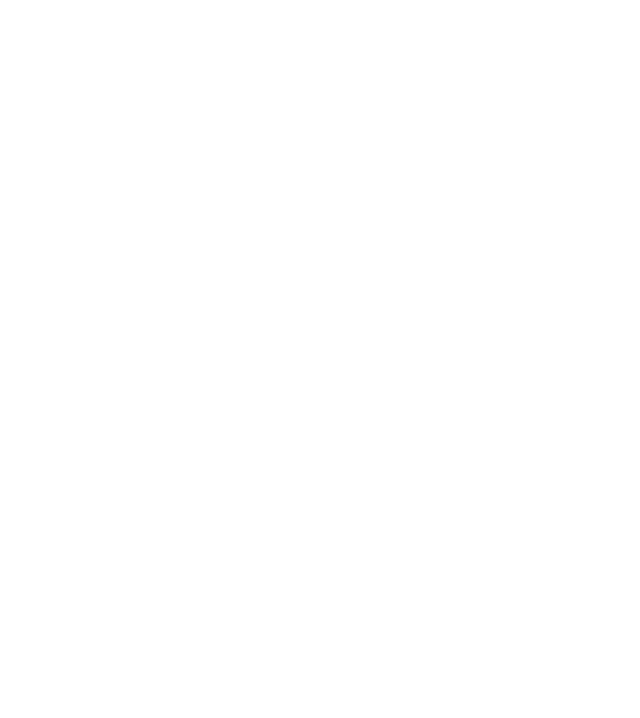
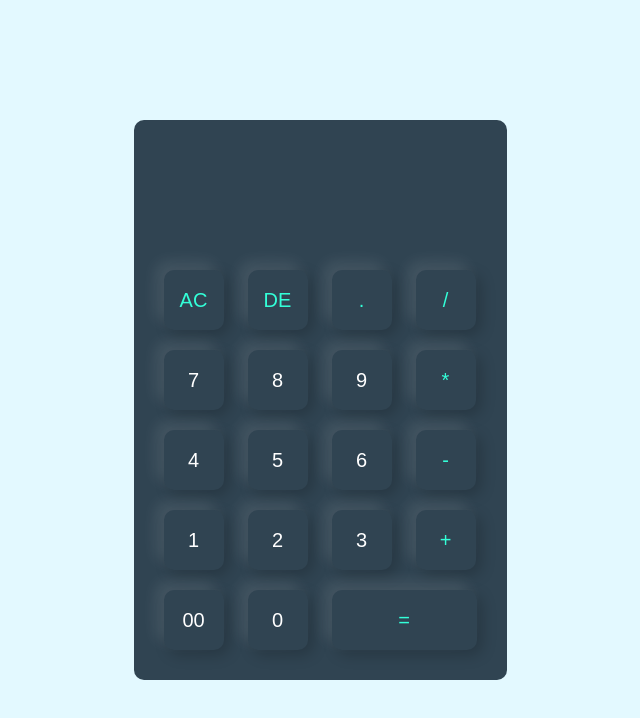
Before and after one commit to KhetrabasiReddy/simple-calculator, a plain HTML site: page index.html in a window 1280 px wide. Shown: the whole page, without its empty margins (320-960 px from the left). Drawn offline with Linux system fonts and the light colour scheme.

Commit message:
completed the calculator

```diff
--- a/assets/script.js
+++ b/assets/script.js
@@ -1 +1,13 @@
 console.log('Connect me on %cLinkedIn\n','color:#0077B5;font-size:2rem;text-shadow:3px 1px black;','https://www.linkedin.com/in/khetrabasi-reddy-b0ba77224/')
+
+const clickSound = new Audio('../assets/mouse-click-sound.mp3');
+clickSound.preload = 'auto';
+
+document.querySelectorAll('.inputs').forEach((input) => {
+    input.addEventListener('click', () => {
+        if (!clickSound.paused) {
+            clickSound.currentTime = 0;
+        }
+        clickSound.play();
+    });
+});
--- a/assets/style.css
+++ b/assets/style.css
@@ -3,3 +3,56 @@
     padding:0;
     box-sizing: border-box;
 }
+.container{
+    width:100%;
+    height: 100vh;
+    background-color:#e3f9ff ;
+    display: flex;
+    align-items: center;
+    justify-content: center;
+}
+.calculator{
+    background-color:#304452;
+    padding: 20px;
+    border-radius: 10px;
+    min-width: max-content;
+    min-height: max-content;
+}
+.calculator form input {
+    border: 0;
+    outline: 0;
+    width: 60px;
+    height: 60px;
+    border-radius: 10px;
+    box-shadow: -8px -8px 15px rgba(255, 255, 255, 0.1),
+                5px 5px 15px rgba(0,0,0,0.2);
+    background-color: transparent;
+    font-size: 20px;
+    color: #fff;
+    cursor: pointer;
+    margin: 10px;
+    transition: box-shadow 200ms ease-in-out;
+    &:active{
+        box-shadow: 8px 8px 15px rgba(255, 255, 255, 0.1),
+        -5px -5px 15px rgba(0,0,0,0.2);
+    }
+}
+.calculator .display{
+    display: flex;
+    justify-content: flex-end;
+    margin: 20px 0;
+}
+.calculator .display input{
+    text-align: right;
+    flex:1;
+    font-size: 45px;
+    box-shadow:none;
+    pointer-events: none;
+}
+
+.calculator form input.equal{
+    width: 145px;
+}
+.calculator form input.operator{
+    color: #33ffd8;
+}
--- a/index.html
+++ b/index.html
@@ -5,9 +5,49 @@
     <meta name="viewport" content="width=device-width, initial-scale=1.0">
     <title>Simple Calculator</title>
     <link rel="stylesheet" href="./assets/style.css">
+    <link rel="shortcut icon" href="./assets/calculator-icon.png" type="image/x-icon">
 </head>
 <body>
+    <div class="container">
+        <div class="calculator">
+            <form>
+                <div class="display">
+                    <input type="text" name="display">
+                </div>
+                <div>
+                    <input class="inputs  operator" type="button" value="AC" onclick="display.value = ''">
+                    <input class="inputs  operator" type="button" value="DE" onclick="display.value = display.value.toString().slice(0,-1)">
+                    <input class="inputs  operator" type="button" value="." onclick="display.value += '.'">
+                    <input class="inputs  operator" type="button" value="/" onclick="display.value += '/'">
+                </div>
+                <div>
+                    <input class="inputs " type="button" value="7" onclick="display.value += '7'">
+                    <input class="inputs " type="button" value="8" onclick="display.value += '8'">
+                    <input class="inputs " type="button" value="9" onclick="display.value += '9'">
+                    <input class="inputs  operator" type="button" value="*" onclick="display.value += '*'">
+                </div>
+                <div>
+                    <input class="inputs " type="button" value="4" onclick="display.value += '4'">
+                    <input class="inputs " type="button" value="5" onclick="display.value += '5'">
+                    <input class="inputs " type="button" value="6" onclick="display.value += '6'">
+                    <input class="inputs  operator" type="button" value="-" onclick="display.value += '-'">
+                </div>
+                <div>
+                    <input class="inputs " type="button" value="1" onclick="display.value += '1'">
+                    <input class="inputs " type="button" value="2" onclick="display.value += '2'">
+                    <input class="inputs " type="button" value="3" onclick="display.value += '3'">
+                    <input class="inputs  operator" type="button" value="+" onclick="display.value += '+'">
+                </div>
+                <div>
+                    <input class="inputs " type="button" value="00" onclick="display.value += '00'">
+                    <input class="inputs " type="button" value="0" onclick="display.value += '0'">
+                    <input class="inputs equal operator" type="button" value="=" onclick="display.value = eval(display.value)">
+                </div>
 
+            </form>
+        </div>
+
+    </div>
 
     <script src="./assets/script.js"></script>
 </body>
```
Also changed, not shown: assets/calculator-icon.png (added), 1 other file.
